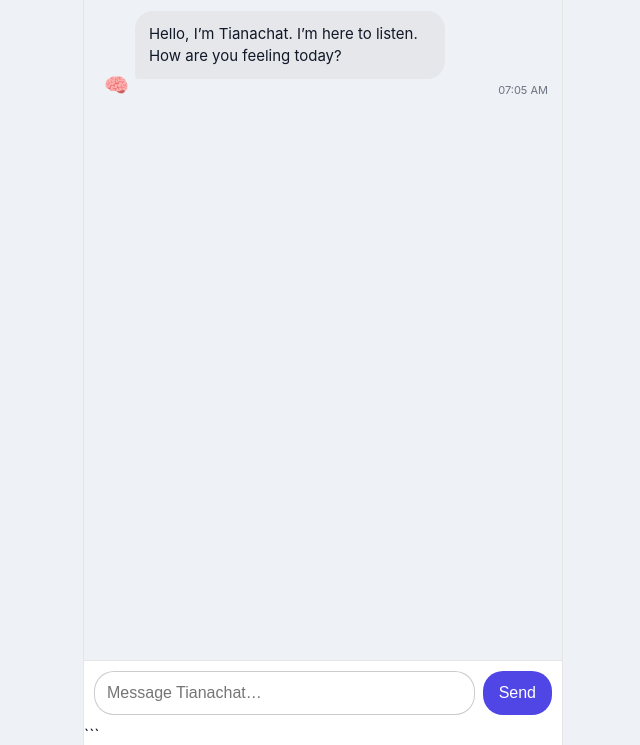
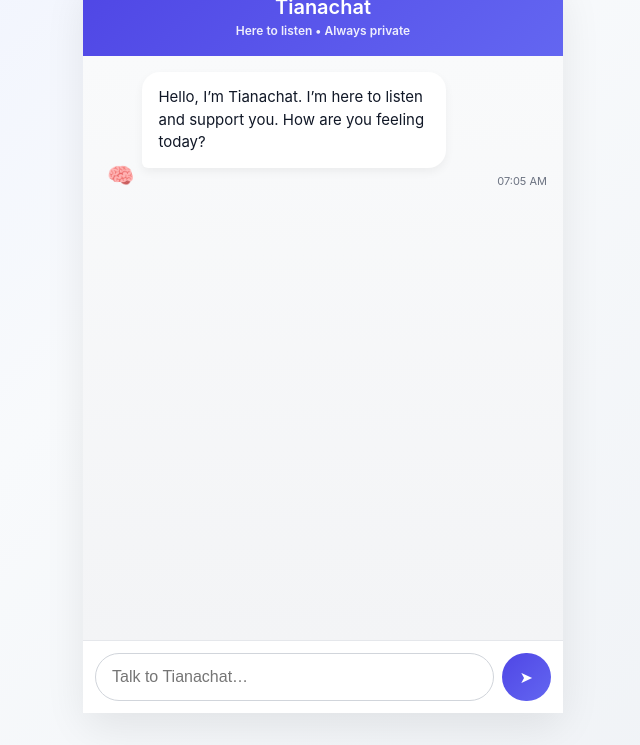
Before and after one commit to brightluck14-alt/tianachat, a website: page public/index.html in a window 1280 px wide. Shown: the part 55-800 px from the top of the page, without its empty margins (317-957 px from the left). Drawn offline with Linux system fonts and the light colour scheme.

Commit message:
Improve UI layout, dark mode and menu

````diff
--- a/public/index.html
+++ b/public/index.html
@@ -1,306 +1,207 @@
 <!DOCTYPE html>
-
 <html lang="en">
 <head>
   <meta charset="UTF-8" />
   <meta name="viewport" content="width=device-width, initial-scale=1.0" />
   <title>Tianachat</title>
 
-  <!-- PWA -->
-
+  <meta name="theme-color" content="#4f46e5" />
   <link rel="manifest" href="/manifest.json" />
-  <meta name="theme-color" content="#4f46e5" />
 
   <style>
-    * { box-sizing: border-box; }
-
-    :root {
-      --bg: #eef1f5;
-      --panel: #ffffff;
-      --header: #4f46e5;
-      --text: #111827;
-      --muted: #6b7280;
-      --user: #4f46e5;
-      --ai: #e5e7eb;
-    }
-
-    body.dark {
-      --bg: #0f172a;
-      --panel: #020617;
-      --header: #1e293b;
-      --text: #e5e7eb;
-      --muted: #9ca3af;
-      --user: #6366f1;
-      --ai: #1e293b;
+    * {
+      box-sizing: border-box;
     }
 
     body {
       margin: 0;
       font-family: -apple-system, BlinkMacSystemFont, "Segoe UI", Roboto, sans-serif;
-      background: var(--bg);
-      color: var(--text);
       height: 100vh;
+      background: linear-gradient(
+        135deg,
+        #eef2ff 0%,
+        #f8fafc 40%,
+        #eef1f5 100%
+      );
+      display: flex;
+      justify-content: center;
+      align-items: center;
     }
 
+    /* APP CONTAINER */
     .chat-app {
+      width: 100%;
+      max-width: 480px;
+      height: 100vh;
+      background: #ffffff;
       display: flex;
       flex-direction: column;
-      height: 100vh;
-      background: var(--panel);
+      box-shadow: 0 15px 40px rgba(0,0,0,0.08);
     }
 
     /* HEADER */
     .chat-header {
-      background: var(--header);
+      background: linear-gradient(135deg, #4f46e5, #6366f1);
       color: white;
-      padding: 14px 16px;
-      display: flex;
-      align-items: center;
-      justify-content: space-between;
+      padding: 18px;
+      text-align: center;
+      font-size: 20px;
+      font-weight: 600;
       position: sticky;
       top: 0;
       z-index: 10;
     }
 
-    .title {
-      font-size: 18px;
-      font-weight: 600;
+    .chat-header small {
+      display: block;
+      font-size: 12px;
+      opacity: 0.9;
+      margin-top: 4px;
     }
 
-    .menu-btn {
-      font-size: 20px;
-      cursor: pointer;
-      user-select: none;
+    /* CHAT AREA */
+    .chat-window {
+      flex: 1;
+      padding: 16px;
+      overflow-y: auto;
+      background: linear-gradient(
+        180deg,
+        #f9fafb 0%,
+        #f3f4f6 100%
+      );
     }
 
-    /* MENU */
-    .menu {
-      position: absolute;
-      top: 56px;
-      right: 12px;
-      background: var(--panel);
-      border-radius: 12px;
-      box-shadow: 0 10px 30px rgba(0,0,0,0.2);
-      overflow: hidden;
-      display: none;
-      min-width: 180px;
-    }
-
-    .menu.show { display: block; }
-
-    .menu button {
-      width: 100%;
-      padding: 12px 14px;
-      background: none;
-      border: none;
-      color: var(--text);
-      font-size: 14px;
-      text-align: left;
-      cursor: pointer;
-    }
-
-    .menu button:hover {
-      background: rgba(0,0,0,0.05);
-    }
-
-    /* CHAT WINDOW */
-    .chat-window {
-      flex: 1;
-      padding: 14px;
-      overflow-y: auto;
-      background: var(--bg);
-    }
-
+    /* MESSAGE ROW */
     .message {
       display: flex;
-      margin-bottom: 14px;
+      margin-bottom: 16px;
       align-items: flex-end;
     }
 
-    .message.user { justify-content: flex-end; }
-    .message.ai { justify-content: flex-start; }
-
-    .avatar {
-      font-size: 20px;
-      margin: 0 6px;
+    .message.user {
+      justify-content: flex-end;
     }
 
+    .message.ai {
+      justify-content: flex-start;
+    }
+
+    /* AVATAR */
+    .avatar {
+      font-size: 22px;
+      margin: 0 8px;
+    }
+
+    /* MESSAGE BUBBLE */
     .bubble {
       max-width: 75%;
-      padding: 12px 14px;
+      padding: 14px 16px;
       border-radius: 18px;
       font-size: 15px;
-      line-height: 1.45;
+      line-height: 1.5;
+      box-shadow: 0 4px 10px rgba(0,0,0,0.05);
+      animation: fadeIn 0.25s ease-in;
     }
 
     .user .bubble {
-      background: var(--user);
+      background: linear-gradient(135deg, #4f46e5, #6366f1);
       color: white;
-      border-bottom-right-radius: 4px;
+      border-bottom-right-radius: 6px;
     }
 
     .ai .bubble {
-      background: var(--ai);
-      color: var(--text);
-      border-bottom-left-radius: 4px;
+      background: #ffffff;
+      color: #111827;
+      border-bottom-left-radius: 6px;
     }
 
+    /* TIME */
     .time {
       font-size: 11px;
-      color: var(--muted);
-      margin-top: 4px;
+      color: #6b7280;
+      margin-top: 6px;
       text-align: right;
     }
 
-    /* INPUT */
+    /* INPUT BAR */
     .chat-input {
       display: flex;
-      padding: 10px;
-      border-top: 1px solid rgba(0,0,0,0.1);
-      background: var(--panel);
+      padding: 12px;
+      border-top: 1px solid #e5e7eb;
+      background: #ffffff;
     }
 
     .chat-input input {
       flex: 1;
-      padding: 12px;
+      padding: 14px 16px;
       font-size: 16px;
-      border-radius: 20px;
-      border: 1px solid rgba(0,0,0,0.2);
+      border-radius: 999px;
+      border: 1px solid #d1d5db;
       outline: none;
-      background: var(--panel);
-      color: var(--text);
+    }
+
+    .chat-input input:focus {
+      border-color: #6366f1;
     }
 
     .chat-input button {
       margin-left: 8px;
-      padding: 12px 16px;
+      padding: 14px 18px;
       font-size: 16px;
       border: none;
-      border-radius: 20px;
-      background: var(--user);
+      border-radius: 999px;
+      background: linear-gradient(135deg, #4f46e5, #6366f1);
       color: white;
       cursor: pointer;
+      transition: transform 0.1s ease;
     }
 
+    .chat-input button:active {
+      transform: scale(0.96);
+    }
+
+    /* FADE ANIMATION */
+    @keyframes fadeIn {
+      from {
+        opacity: 0;
+        transform: translateY(4px);
+      }
+      to {
+        opacity: 1;
+        transform: translateY(0);
+      }
+    }
+
+    /* DESKTOP CENTERING */
     @media (min-width: 768px) {
       .chat-app {
-        max-width: 480px;
-        margin: 0 auto;
-        border-left: 1px solid rgba(0,0,0,0.1);
-        border-right: 1px solid rgba(0,0,0,0.1);
+        height: 92vh;
+        border-radius: 18px;
       }
     }
   </style>
-
 </head>
 
 <body>
   <div class="chat-app">
     <div class="chat-header">
-      <div class="title">Tianachat</div>
-      <div class="menu-btn" id="menuBtn">☰</div>
+      Tianachat
+      <small>Here to listen • Always private</small>
+    </div>
 
-```
-  <div class="menu" id="menu">
-    <button id="toggleTheme">🌙 Toggle Dark Mode</button>
-    <button onclick="location.reload()">🔄 New Conversation</button>
-  </div>
-</div>
+    <div id="chat-window" class="chat-window"></div>
 
-<div id="chat-window" class="chat-window"></div>
-
-<div class="chat-input">
-  <input id="user-input" type="text" placeholder="Message Tianachat…" />
-  <button id="send-btn">Send</button>
-</div>
-```
-
+    <div class="chat-input">
+      <input
+        id="user-input"
+        type="text"
+        placeholder="Talk to Tianachat…"
+        autocomplete="off"
+      />
+      <button id="send-btn">➤</button>
+    </div>
   </div>
 
-  <script>
-    const chatWindow = document.getElementById("chat-window");
-    const userInput = document.getElementById("user-input");
-    const sendBtn = document.getElementById("send-btn");
-    const menuBtn = document.getElementById("menuBtn");
-    const menu = document.getElementById("menu");
-    const toggleTheme = document.getElementById("toggleTheme");
-
-    // Restore theme
-    if (localStorage.theme === "dark") {
-      document.body.classList.add("dark");
-    }
-
-    menuBtn.onclick = () => menu.classList.toggle("show");
-
-    toggleTheme.onclick = () => {
-      document.body.classList.toggle("dark");
-      localStorage.theme = document.body.classList.contains("dark") ? "dark" : "light";
-      menu.classList.remove("show");
-    };
-
-    function timeNow() {
-      return new Date().toLocaleTimeString([], { hour: "2-digit", minute: "2-digit" });
-    }
-
-    function addMessage(text, role) {
-      const msg = document.createElement("div");
-      msg.className = `message ${role}`;
-
-      const avatar = document.createElement("div");
-      avatar.className = "avatar";
-      avatar.textContent = role === "user" ? "🙂" : "🧠";
-
-      const bubble = document.createElement("div");
-      bubble.className = "bubble";
-      bubble.textContent = text;
-
-      const time = document.createElement("div");
-      time.className = "time";
-      time.textContent = timeNow();
-
-      const wrap = document.createElement("div");
-      wrap.appendChild(bubble);
-      wrap.appendChild(time);
-
-      if (role === "user") {
-        msg.appendChild(wrap);
-        msg.appendChild(avatar);
-      } else {
-        msg.appendChild(avatar);
-        msg.appendChild(wrap);
-      }
-
-      chatWindow.appendChild(msg);
-      chatWindow.scrollTop = chatWindow.scrollHeight;
-    }
-
-    // Greeting on load
-    addMessage("Hello, I’m Tianachat. I’m here to listen. How are you feeling today?", "ai");
-
-    sendBtn.onclick = async () => {
-      const message = userInput.value.trim();
-      if (!message) return;
-
-      addMessage(message, "user");
-      userInput.value = "";
-
-      const typing = "Tianachat is typing…";
-      addMessage(typing, "ai");
-
-      const res = await fetch("/chat", {
-        method: "POST",
-        headers: { "Content-Type": "application/json" },
-        body: JSON.stringify({ message })
-      });
-
-      const data = await res.json();
-      chatWindow.lastChild.querySelector(".bubble").textContent = data.reply;
-    };
-
-    userInput.addEventListener("keypress", e => {
-      if (e.key === "Enter") sendBtn.click();
-    });
-  </script>
-
+  <script src="script.js"></script>
 </body>
 </html>
````
